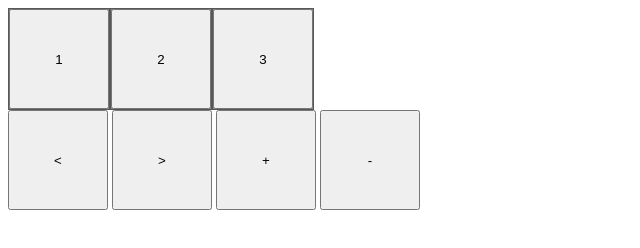
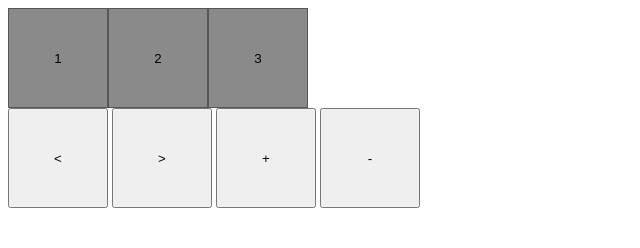
Before and after one commit to jurek2006/datePickerSlider, a plain HTML site: page index.html in a window 1280 px wide. Shown: the whole page, without its empty margins (0-640 px from the left). Drawn offline with Linux system fonts and the light colour scheme.

Commit message:
Przeniesienie funkcjonalności do modułu datePickerSlider

```diff
--- a/index.html
+++ b/index.html
@@ -11,16 +11,16 @@
 
     <div class="outBox">
         <div class="contBox">
-            <div class="elBox"><button class="btn btn-el">1</button></div>
-            <div class="elBox"><button class="btn btn-el">2</button></div>
-            <div class="elBox"><button class="btn btn-el">3</button></div>
-            <div class="elBox"><button class="btn btn-el">4</button></div>
-            <div class="elBox"><button class="btn btn-el">5</button></div>
-            <div class="elBox"><button class="btn btn-el">6</button></div>
-            <div class="elBox"><button class="btn btn-el">7</button></div>
-            <div class="elBox"><button class="btn btn-el">8</button></div>
-            <div class="elBox"><button class="btn btn-el">9</button></div>
-            <div class="elBox"><button class="btn btn-el">10</button></div>
+            <button class="btn btn-el">1</button>
+            <button class="btn btn-el">2</button>
+            <button class="btn btn-el">3</button>
+            <button class="btn btn-el">4</button>
+            <button class="btn btn-el">5</button>
+            <button class="btn btn-el">6</button>
+            <button class="btn btn-el">7</button>
+            <button class="btn btn-el">8</button>
+            <button class="btn btn-el">9</button>
+            <button class="btn btn-el">10</button>
         </div>
     </div>
     <button class="btn btn-prev"><</button>
--- a/script.js
+++ b/script.js
@@ -1,7 +1,31 @@
-( function() {
+// moduł pickera daty
+let datePickerSlider = ( function() {
+
+    /*  // ---- PRZYKŁAD - MODULE PATTERN -------
+        //
+        // let my = {},
+        //     privateVar = 0; //pole prywatne
+        // // metoda prywatna
+        // function privateMethod() {
+        //     // ...
+        // }
+
+        // // metoda publiczna
+        // my.test = function(){
+        //     console.log('testowo ' + privateVar);
+        // };
+
+        // //metoda publiczna
+        // my.add = n => privateVar += n;
+
+        // return my;
+    */  // // --------------------------------------
+
+    let self = {}; //element główny, taki 'this' dla modułu
+
+    // ----------------------------- pola prywatne
     let numElementsVis = 3; //ilość widocznych elementów
-    let currEl = 0;
-
+    let currEl = 0; //aktualny element - pierwszy (po lewej)
 
     // select elements
     const btnPrev = document.querySelector('.btn-prev');
@@ -12,11 +36,13 @@
     const elBoxes = contBox.children;
 
     // set event listeners
-    btnNext.addEventListener('click', () => moveElementLeft() );
-    btnPrev.addEventListener('click', () => moveElementRight() );
-    btnPlus.addEventListener('click', () => expandSlider(numElementsVis + 1) );
+    btnNext.addEventListener('click', () => moveElementNext() );
+    btnPrev.addEventListener('click', () => moveElementPrev() );
+    // btnPlus.addEventListener('click', () => expandSlider(numElementsVis + 1) );
 
+    // ------------------------------ metody prywatne
 
+    // funkcja wyświetlająca elementy w sliderze
     const showElements = (firstElInd, numOfElem) => {
         let elBoxesArr = [...elBoxes];
 
@@ -30,21 +56,26 @@
         }
     }
 
-    // na początku wszystkie elementy są ukryte
-    // więc trzeba odkryć numElementsVis (czyli zadane np. 3) elementów [od currEl]:
-    showElements(currEl, numElementsVis);
+    const moveElementNext = () => showElements(++currEl, numElementsVis);
+
+    const moveElementPrev = () => showElements(--currEl, numElementsVis);
 
 
+    // const setSizes = (){
 
-// number of all elements
-    const countAllEl = () => elBoxes.length;
+    // }
 
-    const moveElementLeft = () => showElements(++currEl, numElementsVis);
+    //------------------------------- metody publiczne
 
-    const moveElementRight = () => showElements(--currEl, numElementsVis);
-
-    const expandSlider = numOfElem => {
-        numElementsVis = numOfElem;
+    // funkcja inicjalizująca datepicker
+    self.init = () => {
         showElements(currEl, numElementsVis);
     }
-})();
+
+    // ------------------------------------------------------------------
+    // zwracamy element główny
+    return self;
+
+}());
+
+datePickerSlider.init();
--- a/style.css
+++ b/style.css
@@ -1,4 +1,4 @@
-.elBox{
+.btn-el{
     background-color: #8A8A8A;
     width: 100px;
     height: 100px;
```
